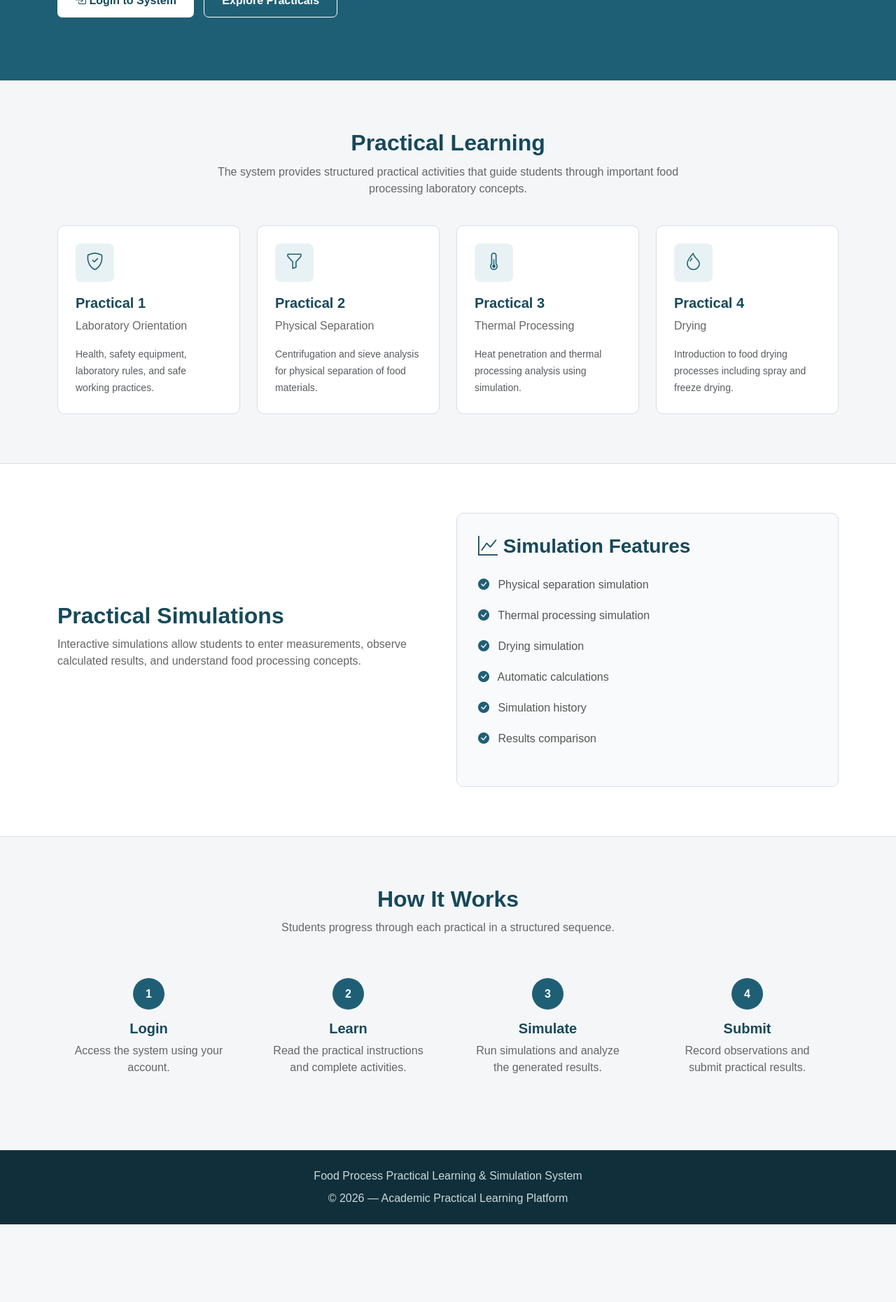
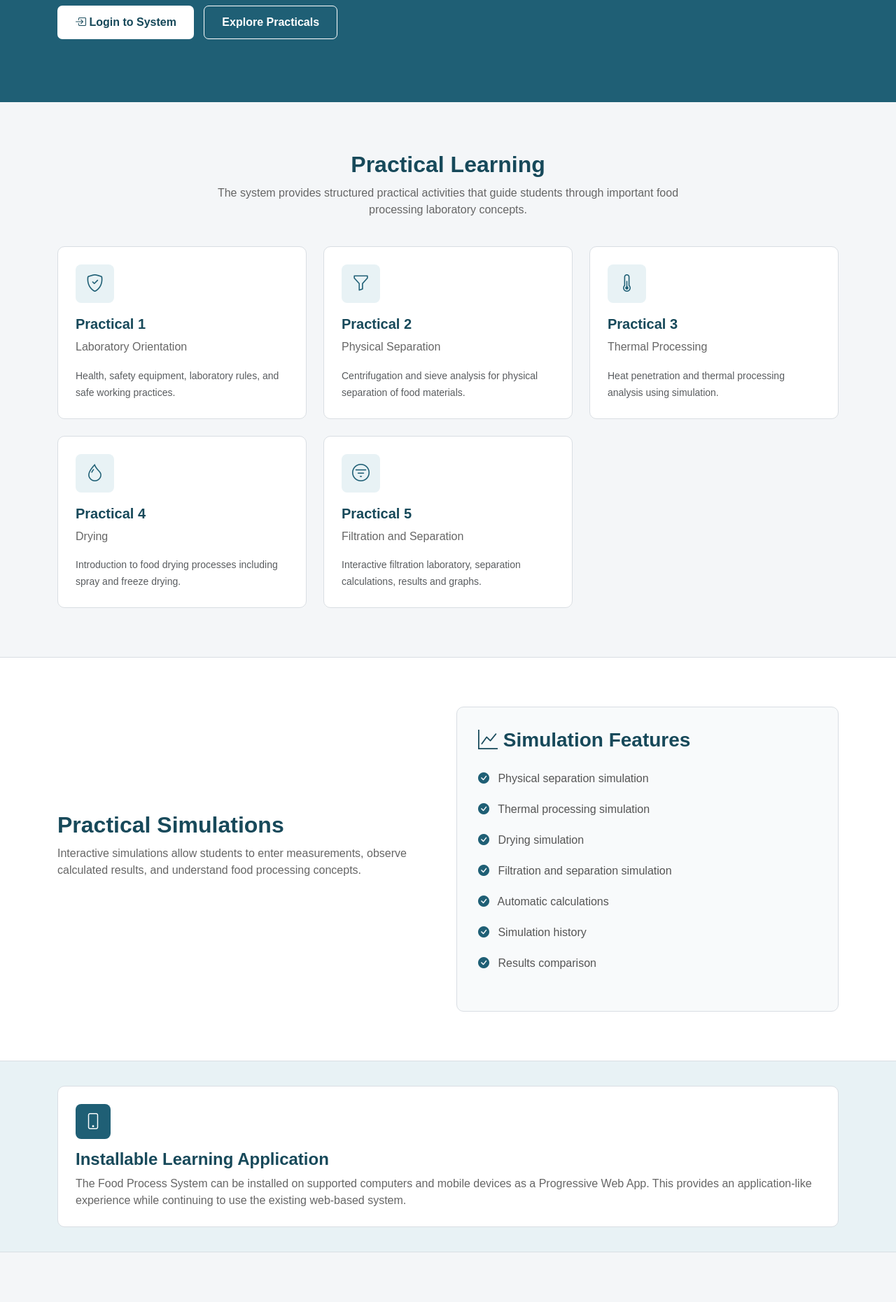
Before and after one commit to jonasemmanuel1818/food-process-practical-system, a PHP site: page / in a window 1280 px wide. Shown: the part 400-2261 px from the top of the page at 70% size. Before the commit the page ends 2150 px from the top, so only its background shows below. Run offline with PHP 8.4, Linux system fonts and the light colour scheme.

Commit message:
Add PWA support with service worker, manifest, and offline page; include new icons for app installation

```diff
--- a/index.php
+++ b/index.php
@@ -1,13 +1,26 @@
 <?php
+
 session_start();
+
 ?>
 
 <!DOCTYPE html>
 <html lang="en">
+
 <head>
 
     <meta charset="UTF-8">
+
     <meta name="viewport" content="width=device-width, initial-scale=1.0">
+
+    <!-- PWA -->
+    <meta name="theme-color" content="#1f5f75">
+    <meta name="mobile-web-app-capable" content="yes">
+    <meta name="apple-mobile-web-app-capable" content="yes">
+    <meta name="apple-mobile-web-app-status-bar-style" content="default">
+    <meta name="apple-mobile-web-app-title" content="Food Process System">
+
+    <link rel="manifest" href="manifest.json">
 
     <title>Food Process Practical Learning & Simulation System</title>
 
@@ -239,6 +252,44 @@ session_start();
             color: #666;
         }
 
+        /* PWA */
+
+        .pwa-section {
+            background: #e8f2f5;
+            padding: 35px 20px;
+            border-bottom: 1px solid #d9dee3;
+        }
+
+        .pwa-box {
+            background: white;
+            border: 1px solid #d9dee3;
+            border-radius: 10px;
+            padding: 25px;
+        }
+
+        .pwa-icon {
+            width: 50px;
+            height: 50px;
+            background: #1f5f75;
+            color: white;
+            border-radius: 8px;
+            display: flex;
+            align-items: center;
+            justify-content: center;
+            font-size: 23px;
+            margin-bottom: 15px;
+        }
+
+        .pwa-box h4 {
+            color: #17495a;
+            font-weight: bold;
+        }
+
+        .pwa-box p {
+            color: #666;
+            margin-bottom: 0;
+        }
+
         /* CTA */
 
         .cta {
@@ -296,7 +347,6 @@ session_start();
 
 <body>
 
-
 <!-- NAVBAR -->
 
 <nav class="navbar navbar-expand-lg">
@@ -313,6 +363,9 @@ session_start();
             type="button"
             data-bs-toggle="collapse"
             data-bs-target="#navbarMenu"
+            aria-controls="navbarMenu"
+            aria-expanded="false"
+            aria-label="Toggle navigation"
         >
             <span class="navbar-toggler-icon"></span>
         </button>
@@ -371,7 +424,8 @@ session_start();
                 <p>
                     An interactive learning platform designed to support
                     food processing practicals through guided activities,
-                    experiment recording, and practical simulations.
+                    experiment recording, virtual laboratory exercises,
+                    and practical simulations.
                 </p>
 
                 <div class="hero-buttons">
@@ -416,7 +470,7 @@ session_start();
 
             <!-- PRACTICAL 1 -->
 
-            <div class="col-md-6 col-lg-3">
+            <div class="col-md-6 col-lg-4">
 
                 <div class="practical-card">
 
@@ -444,7 +498,7 @@ session_start();
 
             <!-- PRACTICAL 2 -->
 
-            <div class="col-md-6 col-lg-3">
+            <div class="col-md-6 col-lg-4">
 
                 <div class="practical-card">
 
@@ -472,7 +526,7 @@ session_start();
 
             <!-- PRACTICAL 3 -->
 
-            <div class="col-md-6 col-lg-3">
+            <div class="col-md-6 col-lg-4">
 
                 <div class="practical-card">
 
@@ -500,7 +554,7 @@ session_start();
 
             <!-- PRACTICAL 4 -->
 
-            <div class="col-md-6 col-lg-3">
+            <div class="col-md-6 col-lg-4">
 
                 <div class="practical-card">
 
@@ -519,6 +573,34 @@ session_start();
                     <small class="text-muted">
                         Introduction to food drying processes
                         including spray and freeze drying.
+                    </small>
+
+                </div>
+
+            </div>
+
+
+            <!-- PRACTICAL 5 -->
+
+            <div class="col-md-6 col-lg-4">
+
+                <div class="practical-card">
+
+                    <div class="practical-icon">
+                        <i class="bi bi-filter-circle"></i>
+                    </div>
+
+                    <h5>
+                        Practical 5
+                    </h5>
+
+                    <p>
+                        Filtration and Separation
+                    </p>
+
+                    <small class="text-muted">
+                        Interactive filtration laboratory,
+                        separation calculations, results and graphs.
                     </small>
 
                 </div>
@@ -583,6 +665,11 @@ session_start();
 
                         <li>
                             <i class="bi bi-check-circle-fill"></i>
+                            Filtration and separation simulation
+                        </li>
+
+                        <li>
+                            <i class="bi bi-check-circle-fill"></i>
                             Automatic calculations
                         </li>
 
@@ -601,6 +688,36 @@ session_start();
                 </div>
 
             </div>
+
+        </div>
+
+    </div>
+
+</section>
+
+
+<!-- PWA INFORMATION -->
+
+<section class="pwa-section">
+
+    <div class="container">
+
+        <div class="pwa-box">
+
+            <div class="pwa-icon">
+                <i class="bi bi-phone"></i>
+            </div>
+
+            <h4>
+                Installable Learning Application
+            </h4>
+
+            <p>
+                The Food Process System can be installed on supported
+                computers and mobile devices as a Progressive Web App.
+                This provides an application-like experience while
+                continuing to use the existing web-based system.
+            </p>
 
         </div>
 
@@ -717,6 +834,29 @@ session_start();
 </section>
 
 
+<!-- CTA -->
+
+<section class="cta">
+
+    <div class="container">
+
+        <h2>
+            Ready to Start Learning?
+        </h2>
+
+        <p>
+            Access practical activities, simulations and experiment results
+            through the Food Process Learning System.
+        </p>
+
+        <a href="login.php" class="btn-primary-custom">
+            <i class="bi bi-box-arrow-in-right"></i>
+            Login to System
+        </a>
+
+    </div>
+
+</section>
 
 
 <!-- FOOTER -->
@@ -738,9 +878,46 @@ session_start();
 </footer>
 
 
+<!-- Bootstrap JS -->
+
 <script
     src="https://cdn.jsdelivr.net/npm/bootstrap@5.3.3/dist/js/bootstrap.bundle.min.js">
 </script>
 
+
+<!-- PWA SERVICE WORKER -->
+
+<script>
+
+if ("serviceWorker" in navigator) {
+
+    window.addEventListener("load", function () {
+
+        navigator.serviceWorker
+            .register("service-worker.js")
+            .then(function (registration) {
+
+                console.log(
+                    "Food Process System service worker registered:",
+                    registration.scope
+                );
+
+            })
+            .catch(function (error) {
+
+                console.error(
+                    "Service worker registration failed:",
+                    error
+                );
+
+            });
+
+    });
+
+}
+
+</script>
+
 </body>
+
 </html>
```
Also changed, not shown: offline.html (added, +181 -0 lines), service-worker.js (added, +226 -0 lines), assets/icons/icon-192.png (added), assets/icons/icon-512.png (added), manifest.json (added).
